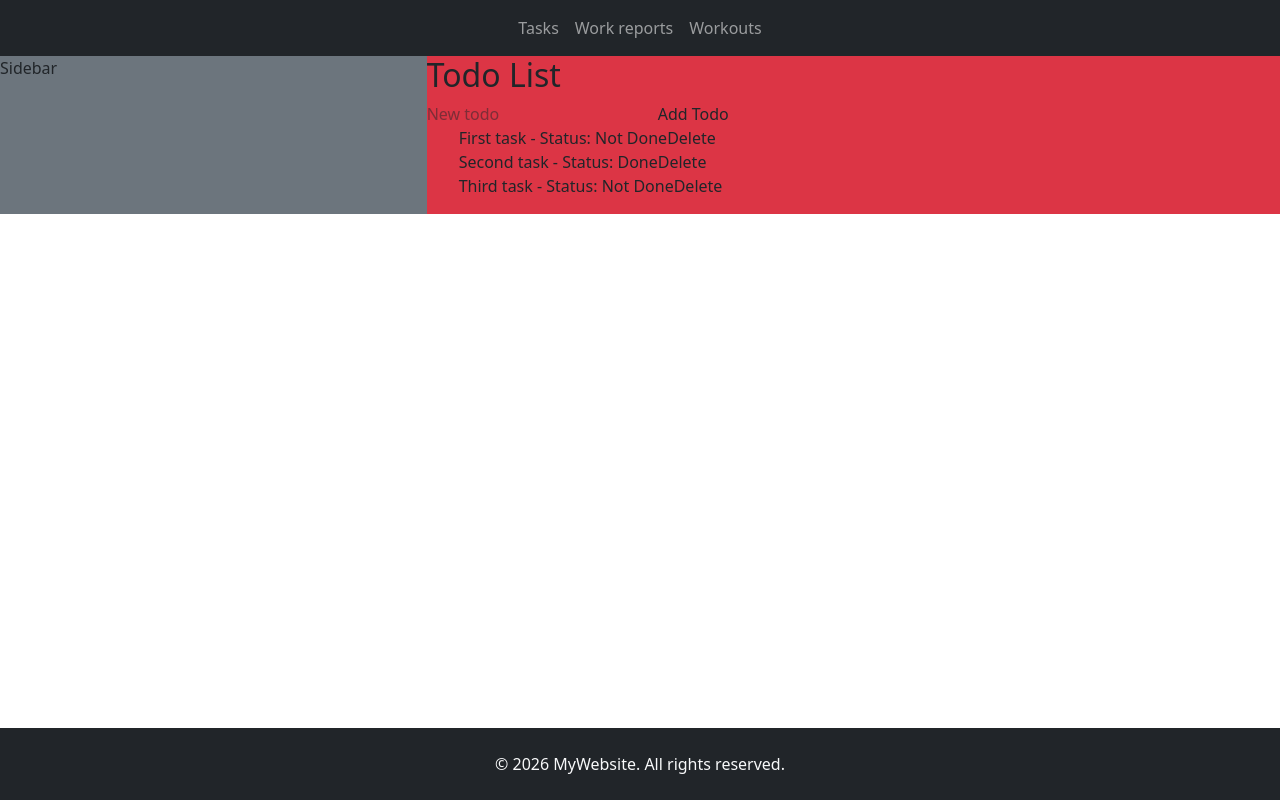
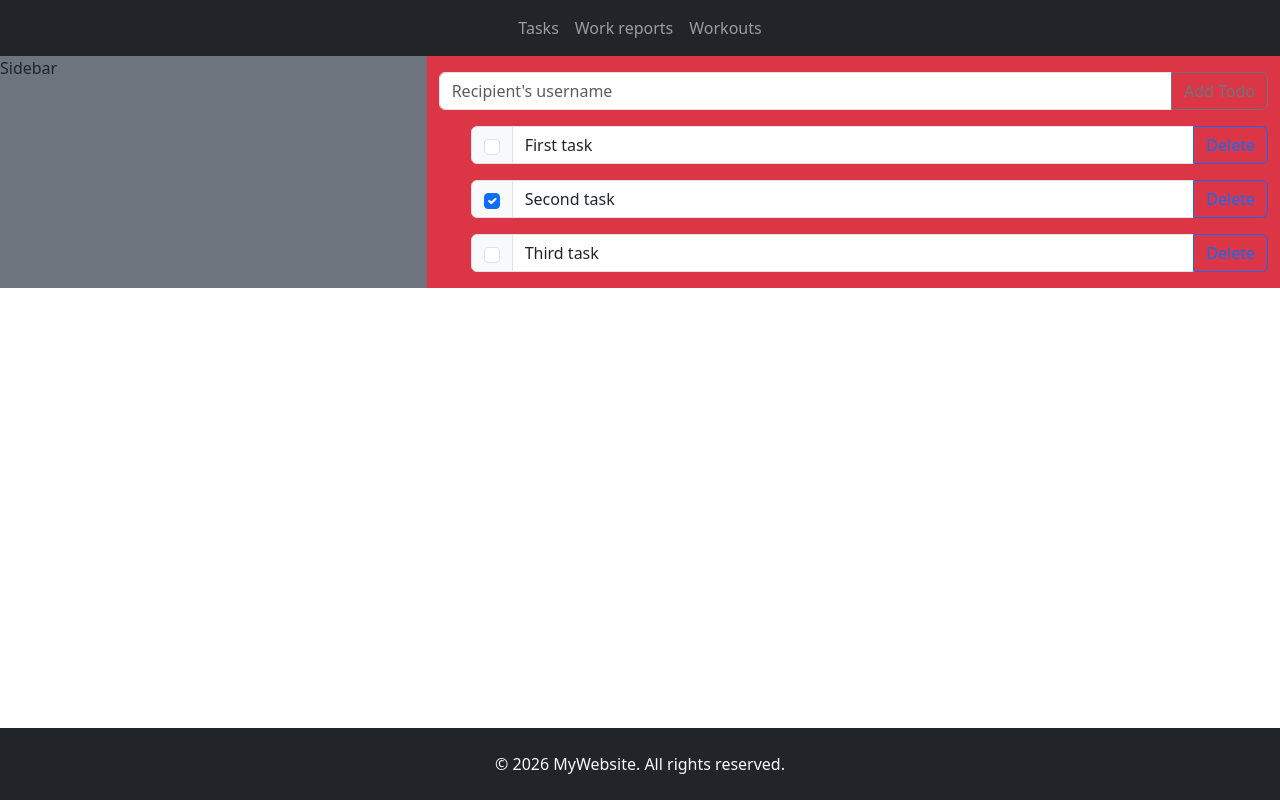
Before and after one commit to dramlian/life-organizer, a Next.js app: page /tasks in a window 1280 px wide. Built offline with nearby package versions, Linux system fonts and the light colour scheme.

Commit message:
Todolist has a bootstrap styling now

```diff
--- a/app/components/todolist/TodoList.tsx
+++ b/app/components/todolist/TodoList.tsx
@@ -2,6 +2,10 @@
 
 import { useState, useEffect } from "react";
 import { Todo } from "../../interfaces/Todo"
+import InputGroup from "react-bootstrap/esm/InputGroup";
+import Button from "react-bootstrap/esm/Button";
+import Form from "react-bootstrap/esm/Form";
+import { Col, Container, Row } from "react-bootstrap";
 
 export default function TodoList({ injectedTodos }: { injectedTodos: Todo[] }) {
 
@@ -25,24 +29,55 @@ export default function TodoList({ injectedTodos }: { injectedTodos: Todo[] }) {
         setTodos([...todos, newTodo]);
     }
 
+    function markTodo(id: number) {
+        setTodos(todos.map(todo => {
+            if (todo.id === id) {
+
+                if (todo.done) {
+                    return { ...todo, done: false };
+                } else {
+                    return { ...todo, done: true };
+                }
+
+            }
+            return todo;
+        }));
+    }
+
     return (
-        <div>
-            <h2>Todo List</h2>
-            <input
-                type="text"
-                placeholder="New todo"
+        <Container>
+            <Row className="mt-3">
+                <Col>
+                    <InputGroup className="mb-3">
+                        <Form.Control
+                            placeholder="Recipient's username"
+                            aria-label="Recipient's username"
+                            aria-describedby="basic-addon2"
                             value={inputTextValue}
                             onChange={(e) => setInputTextValue(e.target.value)}
                         />
-            <button onClick={() => addTodo(inputTextValue)}>Add Todo</button>
+                        <Button variant="outline-secondary" id="button-addon2" onClick={() => addTodo(inputTextValue)}>
+                            Add Todo
+                        </Button>
+                    </InputGroup>
+                </Col>
+            </Row>
+            <Row>
+                <Col>
                     <ul>
                         {todos.map((todo) => (
                             <li key={todo.id}>
-                        {todo.content} - Status: {todo.done ? "Done" : "Not Done"}
-                        <button onClick={() => deleteTodo(todo.id)}>Delete</button>
+                                <InputGroup className="mb-3">
+                                    <InputGroup.Checkbox aria-label="Checkbox for following text input" checked={todo.done} onChange={(e) => markTodo(todo.id)} />
+
+                                    <Form.Control aria-label="Text input with checkbox" readOnly={true} value={todo.content} onChange={(e) => { }} />
+                                    <Button variant="outline-primary" onClick={() => deleteTodo(todo.id)}>Delete</Button>
+                                </InputGroup>
                             </li>
                         ))}
                     </ul>
-        </div>
+                </Col>
+            </Row>
+        </Container>
     );
 }
```
Lines whose indentation alone changed are shown as unchanged.
